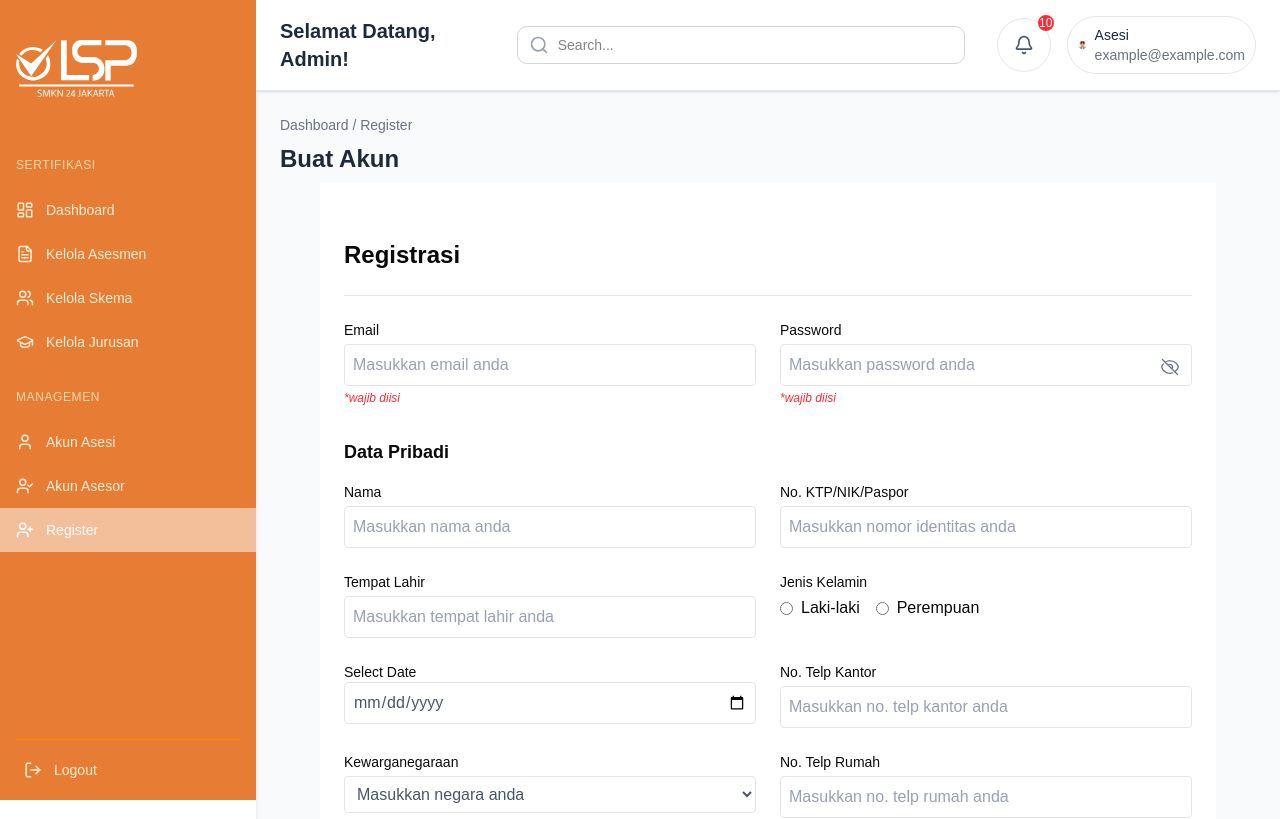
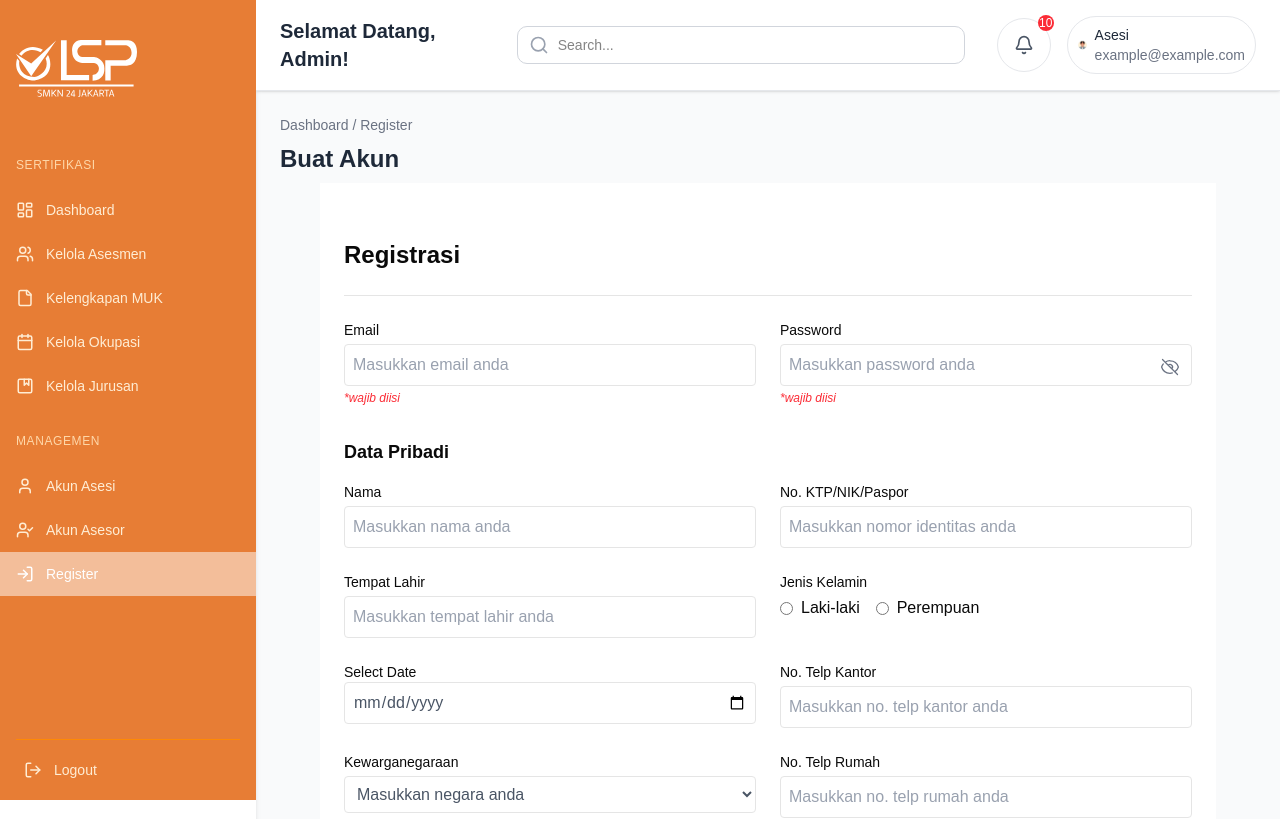
Before and after one commit to Vlysianna/TwoDev, a React (Vite) app: page /register in a window 1280 px wide. Shown: the top 819 px of the page. Built offline with nearby package versions, Linux system fonts and the light colour scheme; a web font is replaced by a local one.

Commit message:
ubah sidebar

```diff
--- a/src/components/SideAdmin.tsx
+++ b/src/components/SideAdmin.tsx
@@ -10,7 +10,11 @@ import {
   UserPlus,
   LogOut,
   Menu,
-  X
+  X,
+  File,
+  Calendar,
+  Album,
+  LogIn
 } from 'lucide-react';
 import type { LucideIcon } from 'lucide-react';
 
@@ -40,19 +44,25 @@ const Sidebar: React.FC = () => {
     },
     {
       name: 'Kelola Asesmen',
-      icon: FileText,
+      icon: Users,
       section: 'main',
       path: '/kelola-asesmen'
     },
     {
-      name: 'Kelola Skema',
-      icon: Users,
+      name: 'Kelengkapan MUK',
+      icon: File,
       section: 'main',
       path: '/kelola-muk'
     },
     {
+      name: 'Kelola Okupasi',
+      icon: Calendar,
+      section: 'main',
+      path: '/kelola-okupasi'
+    },
+    {
       name: 'Kelola Jurusan',
-      icon: GraduationCap,
+      icon: Album,
       section: 'main',
       path: '/kelola-jurusan'
     }
@@ -73,7 +83,7 @@ const Sidebar: React.FC = () => {
     },
     {
       name: 'Register',
-      icon: UserPlus,
+      icon: LogIn,
       section: 'management',
       path: '/register'
     }
--- a/src/pages/admin/kelolaJur.tsx
+++ b/src/pages/admin/kelolaJur.tsx
@@ -45,7 +45,7 @@ const KelolaJurusan = () => {
           <div className="flex items-center space-x-2 text-sm text-gray-600 mb-6">
             <span>Dashboard</span>
             <span>/</span>
-            <span className="text-orange-600 font-medium">Kelola Jurusan</span>
+            <span className="text-gray-900 font-medium">Kelola Jurusan</span>
           </div>
 
           {/* Page Title */}
@@ -84,7 +84,7 @@ const KelolaJurusan = () => {
             <div className="mt-6">
               <button
                 onClick={handleAddJurusan}
-                className="px-6 py-2 bg-orange-500 text-white rounded-lg hover:bg-orange-600 transition-colors"
+                className="px-6 py-2 bg-[#E77D35] text-white rounded-lg hover:bg-orange-600 transition-colors"
               >
                 Tambah Jurusan
               </button>
```
